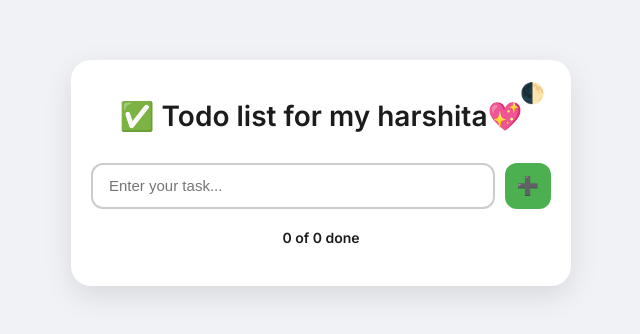
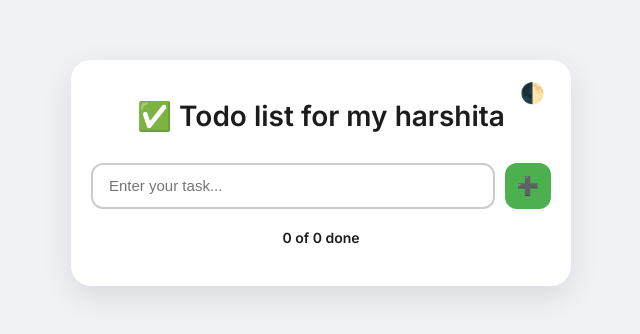
Before and after one commit to 117aryan/TodoApp, a plain HTML site: page index.html in a window 1280 px wide. Shown: the whole page, without its empty margins (319-959 px from the left). Drawn offline with nearby package versions, Linux system fonts and the light colour scheme.

Commit message:
Update index.html

```diff
--- a/index.html
+++ b/index.html
@@ -235,7 +235,7 @@
 <body>
   <div class="container">
     <button class="toggle-dark" onclick="toggleDarkMode()">🌓</button>
-    <h1>✅ Todo list for my harshita💖</h1>
+    <h1>✅ Todo list for my harshita</h1>
 
     <div class="input-section">
       <input type="text" id="taskInput" placeholder="Enter your task..." />
```
